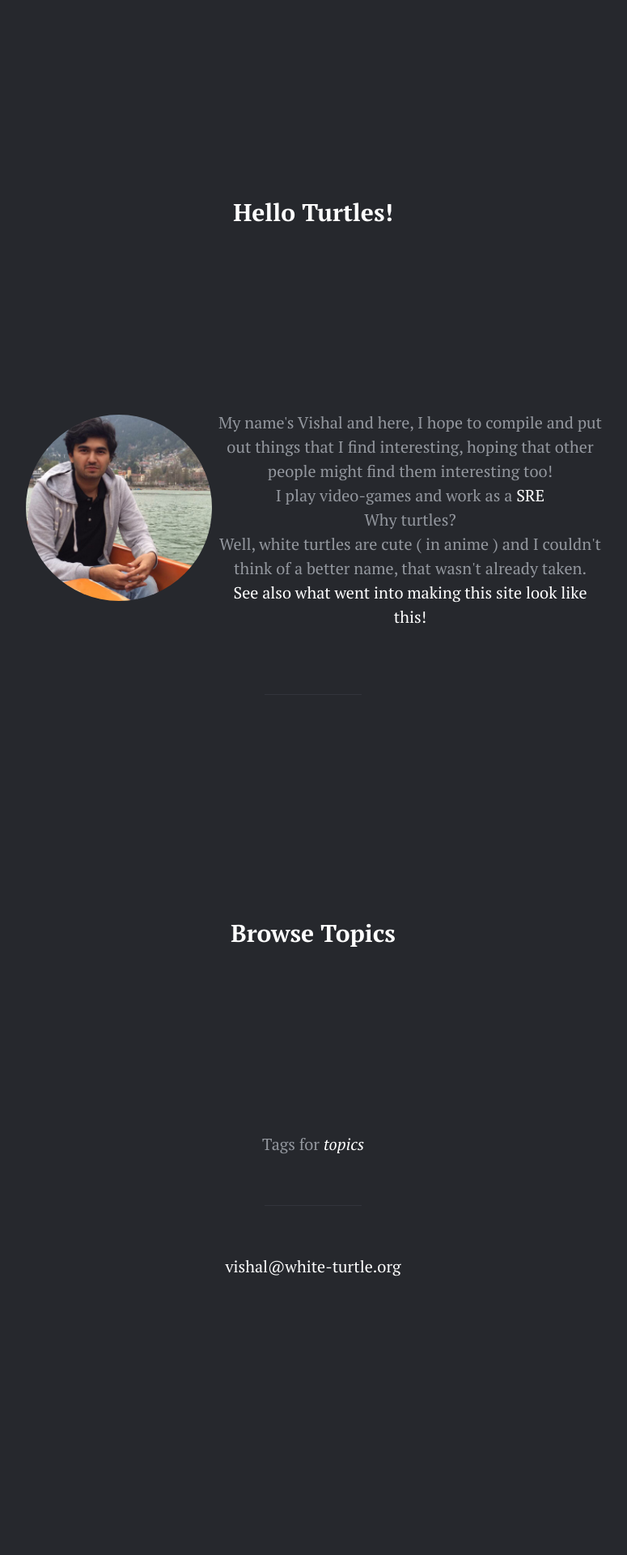
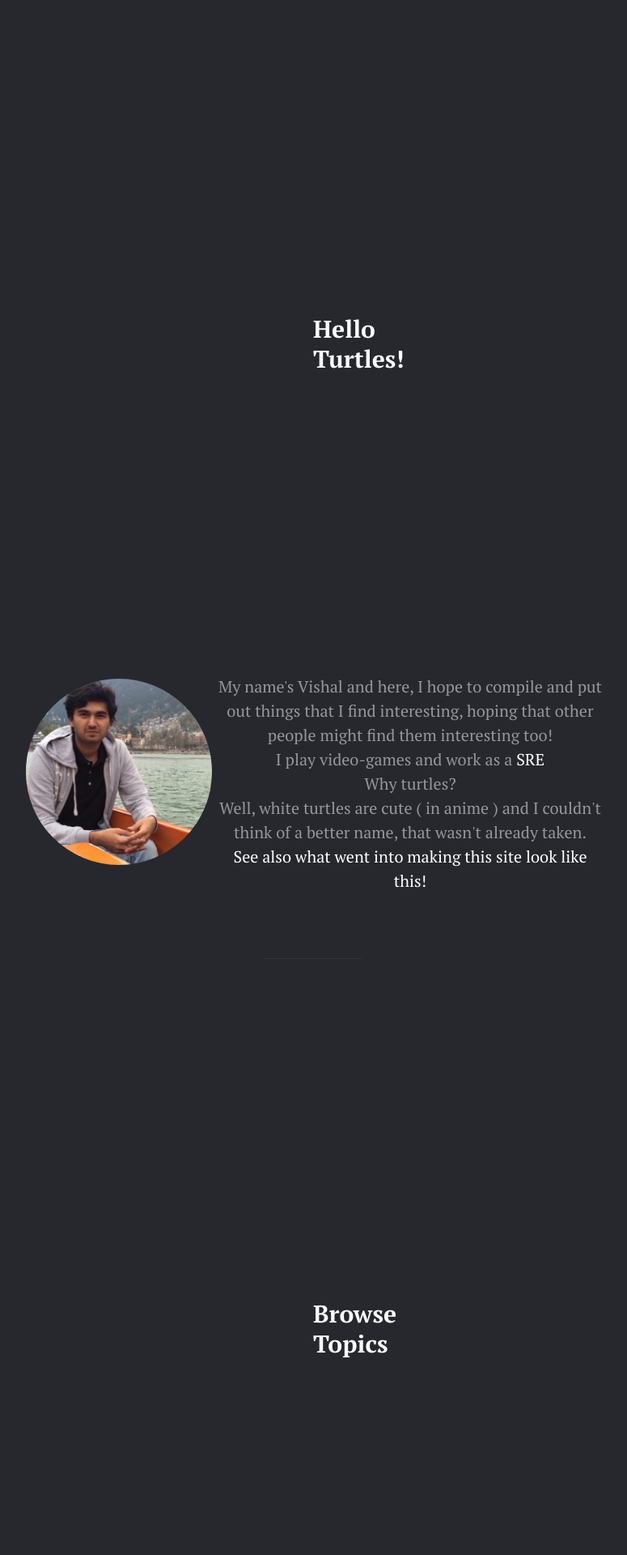
Before and after one commit to vishalbasra/vishalbasra.github.io, a Jekyll site: the page built from index.html, in a window 1280 px wide. Shown: the part 333-2253 px from the top of the page at 81% size, without its empty margins (253-1028 px from the left). Built offline with Jekyll 4.4.1, drawn with Linux system fonts in a browser that asks for light colours; the list of posts is cut into pages by our own code; before the commit the page ends 1952 px from its top, so only the background shows below that.

Commit message:
centre pad 3

```diff
--- a/index.html
+++ b/index.html
@@ -4,10 +4,8 @@ layout: default
 
 <style>
 h2 {
-    display: block;
-    padding:30%;
-    margin-left: auto;
-    margin-right: auto; }
+    padding:50%;
+    }
 </style>
 
 <h2>Hello Turtles!</h2>
```
